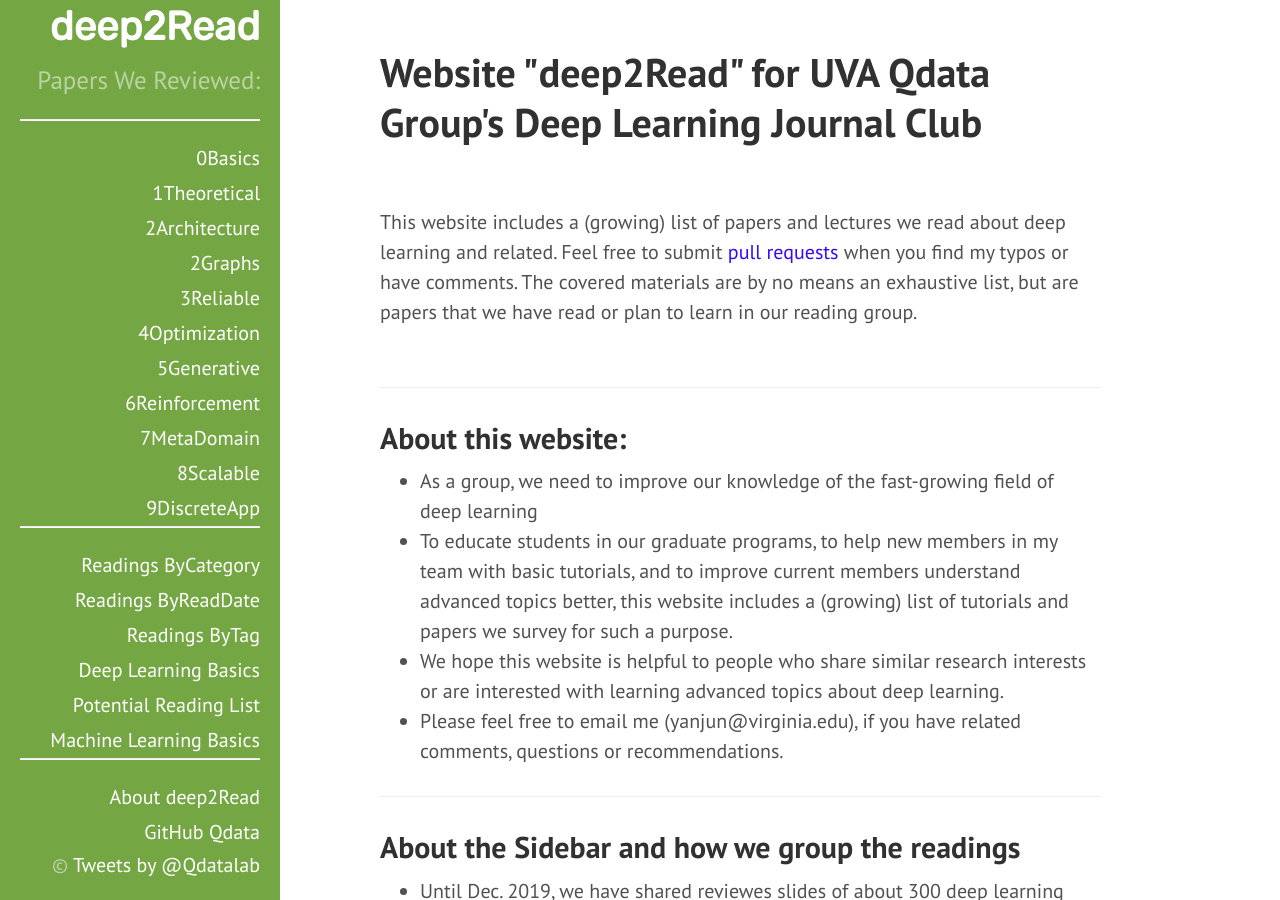
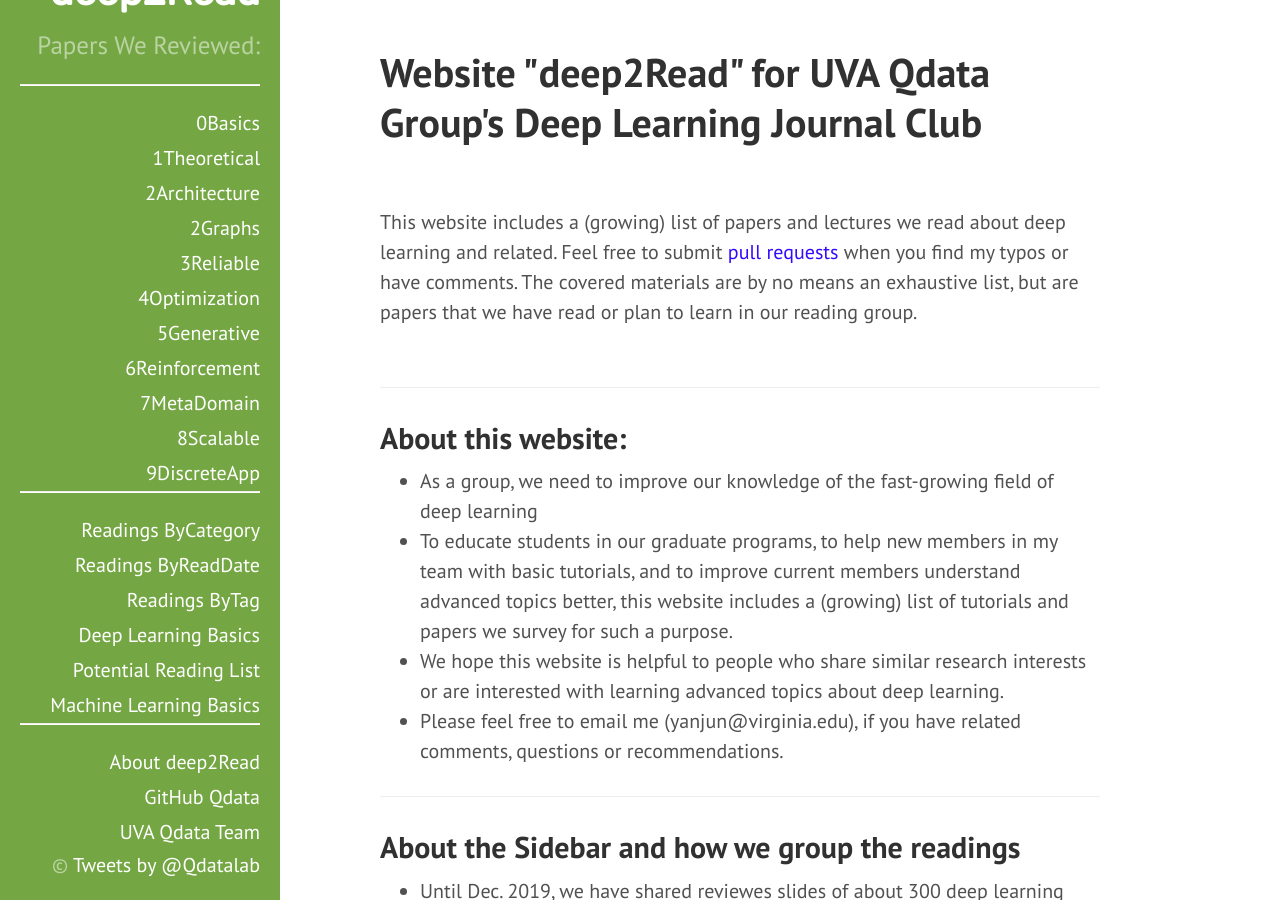
Before and after one commit to QData/deep2Read, a Jekyll site: the page built from index.md, in a window 1280 px wide and 900 px high. Built offline with Jekyll 4.4.1, drawn with Linux system fonts in a browser that asks for light colours.

Commit message:
Update sidebar.html

```diff
--- a/_includes/sidebar.html
+++ b/_includes/sidebar.html
@@ -33,10 +33,9 @@
 
       <hr style='margin-top:0em; margin-bottom:1em; ' />
 
-   <!-- <a class="sidebar-nav-item" href="http://www.cs.virginia.edu/yanjun/" target="_blank" >UVA Qdata Lab</a> -->
      <a class="sidebar-nav-item{% if page.url == site.baseurl %} active{% endif %}" href="{{ site.baseurl }}/index.html">About deep2Read </a>
      <a class="sidebar-nav-item" href="https://github.com/qdata/" target="_blank" >GitHub Qdata</a>
-
+     <a class="sidebar-nav-item" href="http://www.cs.virginia.edu/yanjun/" target="_blank" >UVA Qdata Team</a>
       <p>&copy;  <a href="https://twitter.com/Qdatalab" data-widget-id="459649185759764482">Tweets by @Qdatalab</a></p>
 
     </nav>
```
